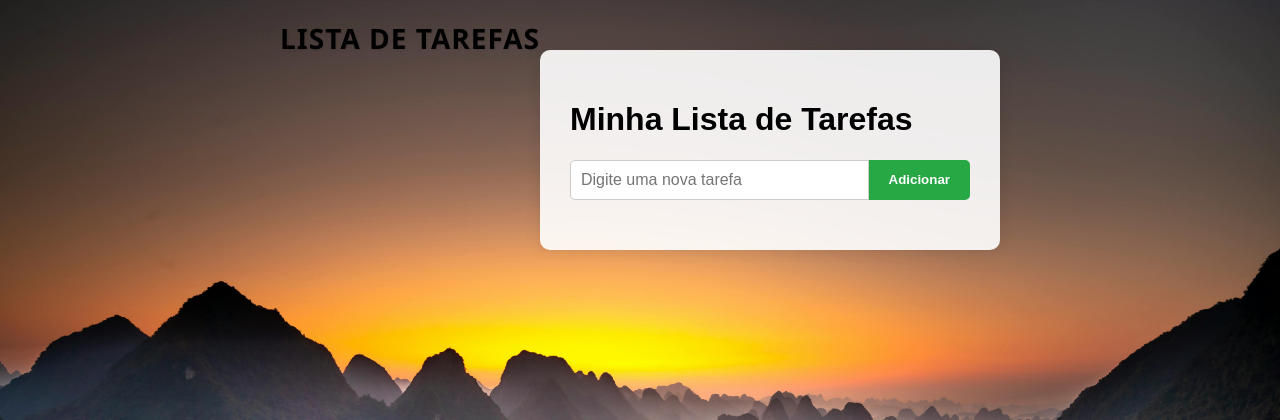
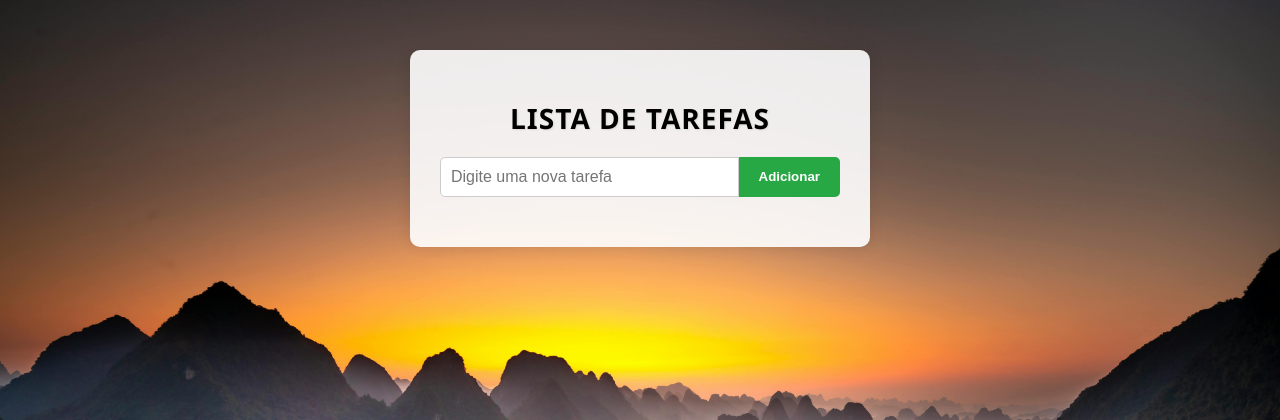
Before and after one commit to mariarita-cf/Flask-todo, a Flask app: page / in a window 1280 px wide. Shown: the top 420 px of the page. Run offline with Flask 3, Linux system fonts and the light colour scheme; data that the repository does not hold is empty; some libraries are stand-ins or nearby versions.

Commit message:
Corrige titulo duplicado e centraliza corretamente

```diff
--- a/templates/index.html
+++ b/templates/index.html
@@ -2,14 +2,14 @@
 <html lang="pt-br">
 <head>
     <meta charset="UTF-8">
-    <h1 class="titulo">Lista de Tarefas</h1>
-
+    <title>Lista de Tarefas</title> <!-- Aqui sim é o título da aba do navegador -->
     <link rel="stylesheet" href="{{ url_for('static', filename='style.css') }}">
 </head>
 <body>
     <div class="container">
-        <h1>Minha Lista de Tarefas</h1>
+        <h1 class="titulo">Lista de Tarefas</h1>
 
+        <!-- formulário e tarefas aqui -->
         <form action="/" method="POST">
             <input type="text" name="tarefa" placeholder="Digite uma nova tarefa" required>
             <button type="submit">Adicionar</button>
@@ -18,15 +18,12 @@
         <ul>
             {% for item in tarefas %}
                 <li class="{% if item['concluida'] %}concluida{% endif %}">
-                    <!-- Checkbox -->
                     <form action="/toggle/{{ item['id'] }}" method="POST" style="display:inline;">
                         <input type="checkbox" onchange="this.form.submit()" {% if item['concluida'] %}checked{% endif %}>
                     </form>
 
-                    <!-- Texto da tarefa -->
                     <span class="texto-tarefa">{{ item['conteudo'] }}</span>
 
-                    <!-- Botões Editar / Deletar -->
                     <div class="acoes">
                         <form action="/edit/{{ item['id'] }}" method="POST" class="edit-form">
                             <input type="text" name="novo_conteudo" placeholder="Novo conteúdo" required>
```
